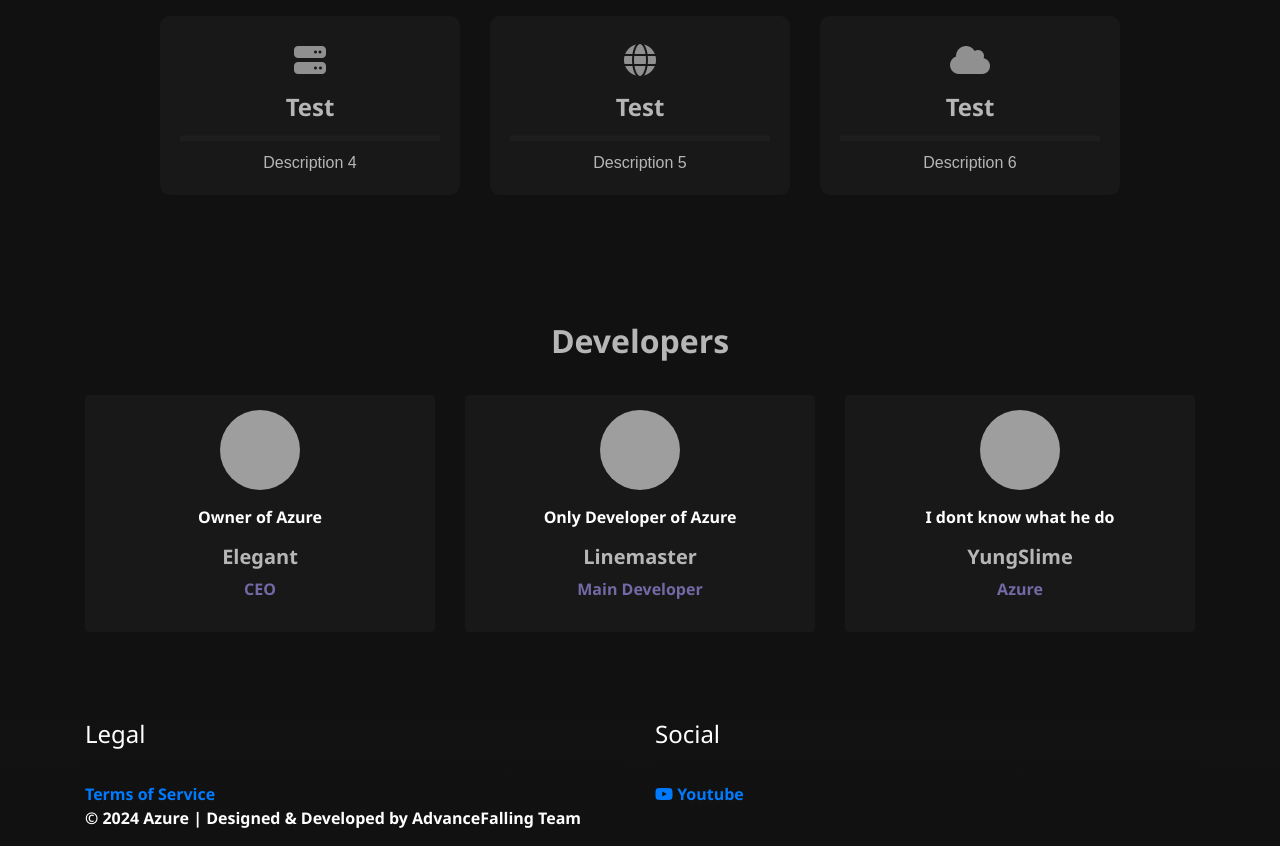
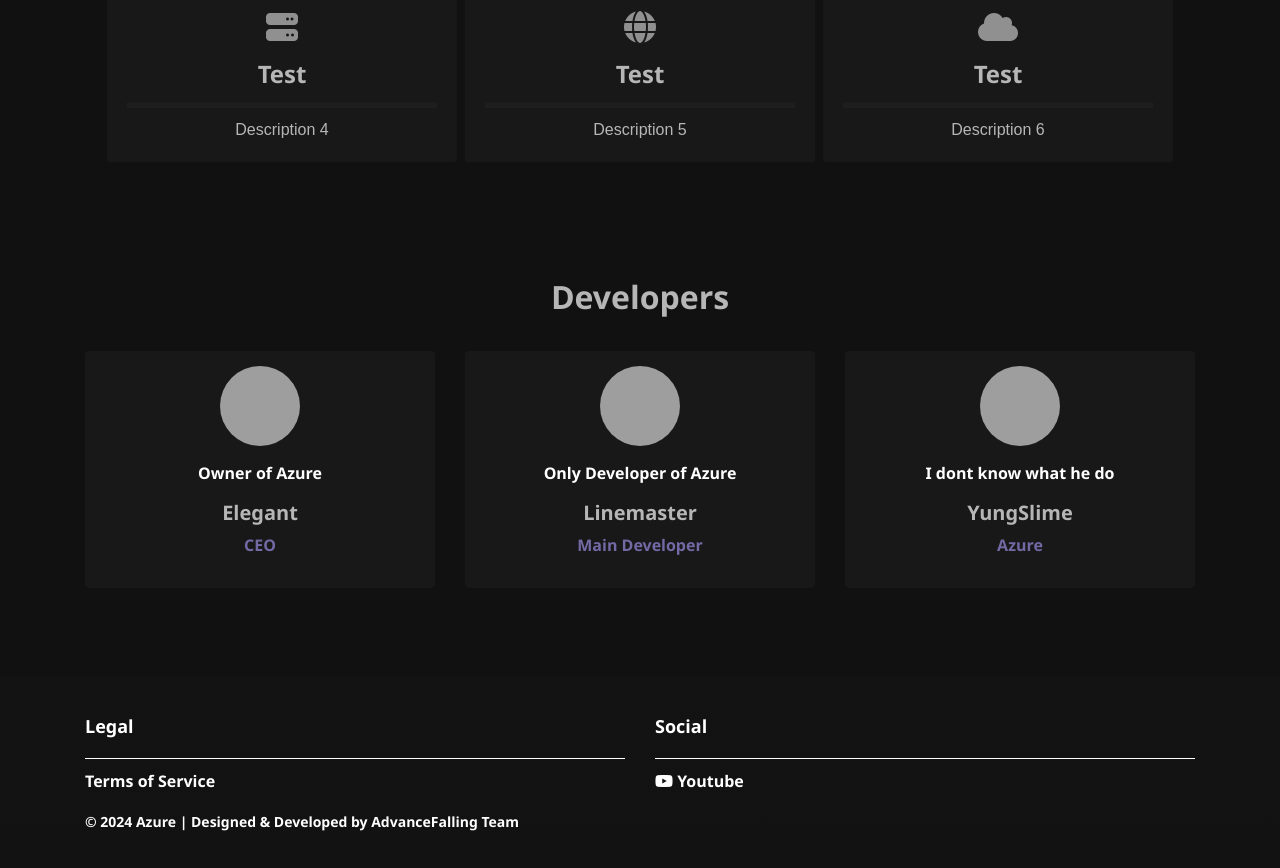
Before and after one commit to Wspboy12/Azure, a plain HTML site: page index.html in a window 1280 px wide. Shown: the part 1332-2200 px from the top of the page. Before the commit the page ends 2178 px from the top, so only its background shows below. Drawn offline with nearby package versions, Linux system fonts and the light colour scheme; grey boxes are pictures that could not be loaded.

Commit message:
Update index.css

```diff
--- a/index.css
+++ b/index.css
@@ -39,7 +39,7 @@ body {
     justify-content: space-between;
     align-items: center;
     z-index: 100;
-    border-radius: 20px;
+    border-radius: 8px;
     box-shadow: 0px 5px 15px rgba(0, 0, 0, 0.2);
     transition: background-color 0.3s, box-shadow 0.3s;
     backdrop-filter: blur(10px);
@@ -183,6 +183,7 @@ body {
     padding: 100px 0;
     background: linear-gradient(180deg, #1a1a1a, #16131a);
     color: #fff;
+    box-shadow: 0 0 20px 10px rgba(255, 255, 255, 0.5);
 }
 
 .about-heading {
@@ -196,7 +197,7 @@ body {
     font-family: arial;
     font-weight: bold;
     margin-top: 20px;
-    line-height: 1.6;
+    line-height: 1.4;
     font-size: 1.2rem;
     font-weight: normal;
 }
@@ -232,6 +233,8 @@ body {
 }
 
 .know-more-btn {
+    width: 80px;
+    border-radius: 4px;
     margin-top: 30px;
     text-align: center;
 }
@@ -262,14 +265,22 @@ body {
 }
 
 .feature-card {
-    width: 300px;
-    margin: 15px;
+    width: 350px;
+    height: auto;
+    margin: 4px;
     padding: 20px;
     background-color: #181818;
-    border-radius: 10px;
+    /* border-radius: 10px; */
+    border-radius: 2px;
     text-align: center;
     transition: transform 0.3s, box-shadow 0.3s;
     font-weight: normal;
+}
+
+.feature-card:hover {
+    transform: translateY(-5px);
+    /* box-shadow: 0 0 10px rgba(40, 40, 40, 0.3); */
+    outline: none;
 }
 
 .service-icon {
@@ -289,12 +300,6 @@ body {
     height: 5px;
     background-color: #1E1E1E;
     margin: 10px 0;
-}
-
-.feature-card:hover {
-    transform: translateY(-5px);
-    box-shadow: 0 0 10px rgba(255, 255, 255, 0.3);
-    outline: none;
 }
 
 .feature-description {
@@ -372,3 +377,41 @@ body {
 .btn-dark:hover {
     background-color: #343a40;
 }
+
+/* Footer */
+.footer-section {
+    background: rgba(20, 20, 20, 0.3);
+    color: #fff;
+    width: auto;
+    padding: 20px 0;
+}
+
+.footer-section h4 {
+    font-weight: bold;
+    margin-bottom: 20px;
+    margin-top: 20px;
+    font-size: 18px;
+}
+
+.divider {
+    border-top: 1px solid #fff;
+    margin-bottom: 10px;
+}
+
+.footer-info {
+    margin-top: 18px;
+    font-size: 14px;
+}
+
+.legal-section a,
+.social-section a {
+    transition: transform 0.3s;
+    color: #fff;
+    text-decoration: none;
+}
+
+.legal-section a:hover,
+.social-section a:hover {
+    transform: translateY(-2px);
+    text-decoration: underline;
+}
```
